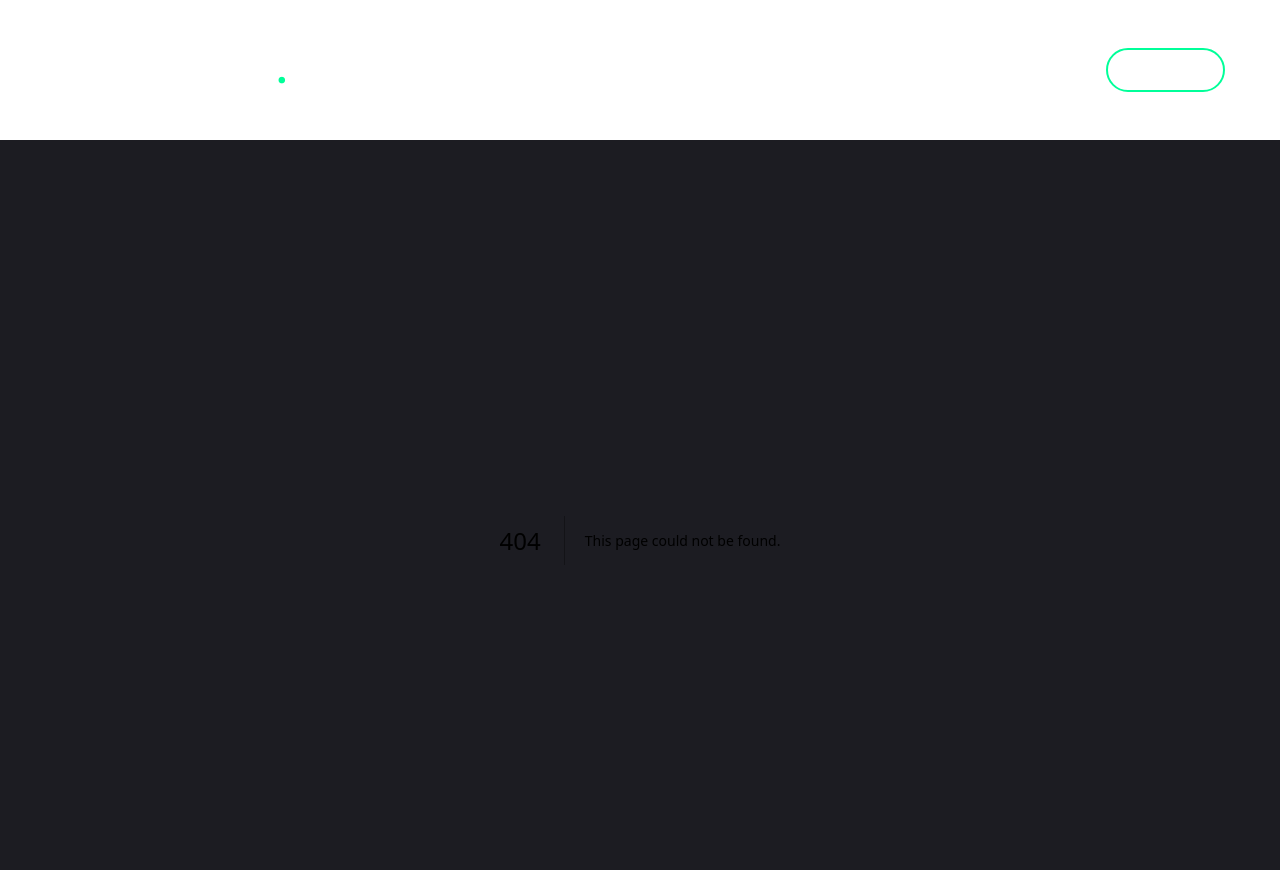
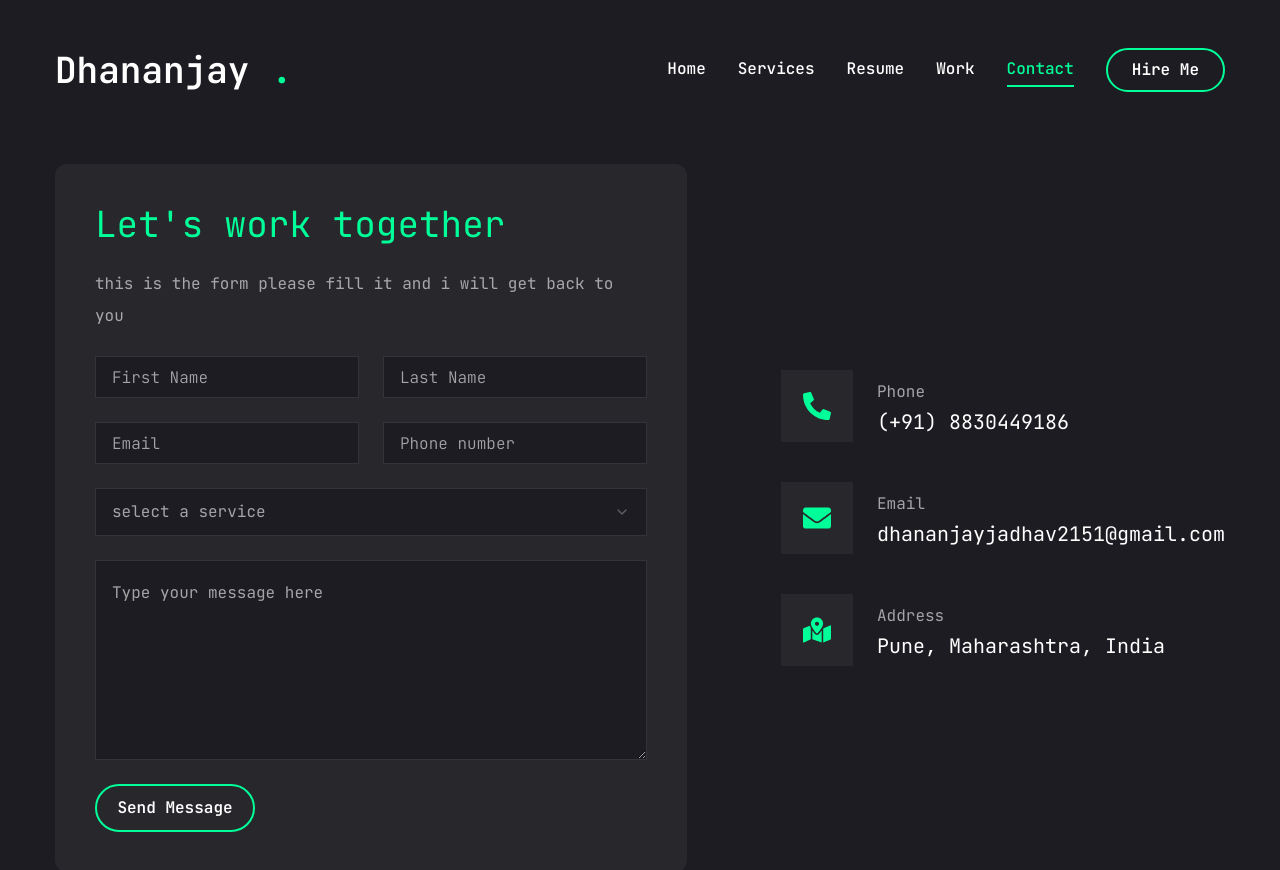
Before and after one commit to d2j1/portfolio, a Next.js app: page /portfolio/contact in a window 1280 px wide. Before the commit this address had no page. Shown: the top 870 px of the page. Built offline with nearby package versions, Linux system fonts and the light colour scheme.

Commit message:
changes made to use github actions for deployment to github pages

```diff
--- a/app/contact/page.jsx
+++ b/app/contact/page.jsx
@@ -42,7 +42,9 @@ const Contact = () => {
               className="flex flex-col gap-6 p-10 bg-[#27272c] rounded-xl "
               action=""
             >
-              <h3 className="text-4xl text-accent ">Let's work together</h3>
+              <h3 className="text-4xl text-accent ">
+                Let&apos;s work together
+              </h3>
               <p className="text-white/60">
                 this is the form please fill it and i will get back to you
               </p>
--- a/app/page.jsx
+++ b/app/page.jsx
@@ -12,7 +12,7 @@ const Home = () => {
           <div className="text-center xl:text-left order-2 xl:order-none ">
             <span className="text-xl">Software Developer</span>
             <h1 className="h1 mb-6">
-              Hello I'm <br />{" "}
+              Hello I&apos;m <br />{" "}
               <span className="text-accent">Dhananjay Jadhav</span>
             </h1>
             <p className="max-w-[500px] mb-9 text-white/80">
--- a/next.config.mjs
+++ b/next.config.mjs
@@ -1,4 +1,8 @@
 /** @type {import('next').NextConfig} */
-const nextConfig = {};
+const nextConfig = {
+  output: "export", // <=== enables static exports
+  basePath: "/portfolio",
+  reactStrictMode: true,
+};
 
 export default nextConfig;
--- a/package.json
+++ b/package.json
@@ -6,7 +6,8 @@
     "dev": "next dev",
     "build": "next build",
     "start": "next start",
-    "lint": "next lint"
+    "lint": "next lint",
+    "export": "next export"
   },
   "dependencies": {
     "@radix-ui/react-dialog": "^1.0.5",
@@ -24,6 +25,7 @@
     "react-countup": "^6.5.3",
     "react-dom": "^18",
     "react-icons": "^5.2.1",
+    "sharp": "^0.33.4",
     "swiper": "^11.1.4",
     "tailwind-merge": "^2.3.0",
     "tailwindcss-animate": "^1.0.7"
```
Also changed, not shown: 1 other file (tests, documents, lock files or other folders).
